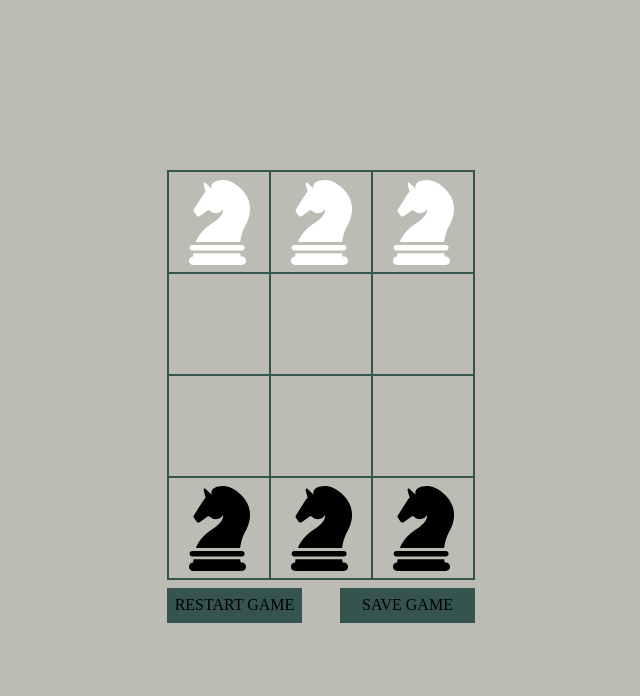
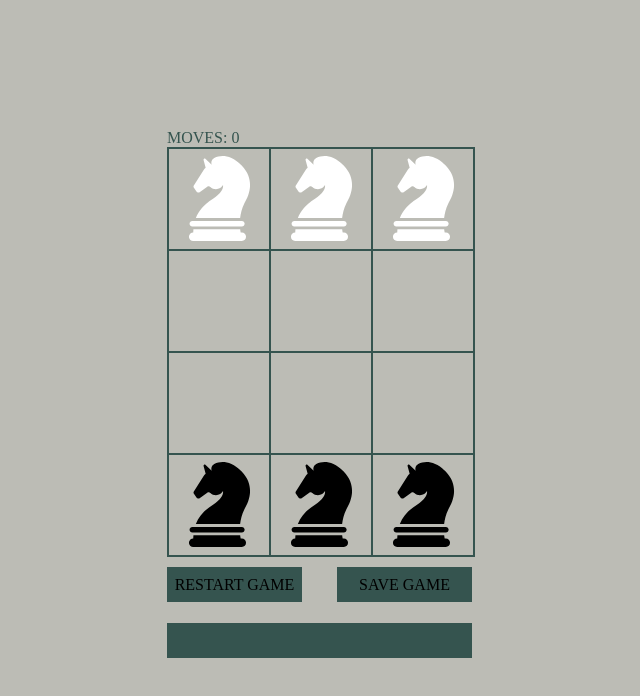
Before and after one commit to vanyakulinich/funny_chess_quiz, a React (Create React App) app: page / in a window 1280 px wide. Shown: the top 696 px of the page, without its empty margins (319-959 px from the left). Built offline with nearby package versions, Linux system fonts and the light colour scheme.

Commit message:
load last game added to ui

```diff
--- a/src/components/buttons/GameNavButton.jsx
+++ b/src/components/buttons/GameNavButton.jsx
@@ -1,6 +1,6 @@
-import React from "react";
-import PropTypes from "prop-types";
-import styled from "styled-components";
+import React from 'react'
+import PropTypes from 'prop-types'
+import styled from 'styled-components'
 
 const ButtonWrapper = styled.button`
   outline: none;
@@ -9,8 +9,8 @@ const ButtonWrapper = styled.button`
   border: none;
   text-transform: uppercase;
   cursor: pointer;
-  background-color: ${props => props.theme.color.steel};
-  color: ${props => props.theme.color.black};
+  background-color: ${props => props.theme.color[props.disabled ? 'steel50' : 'steel']};
+  color: ${props => props.theme.color[props.disabled ? 'black50' : 'black']};
   font-size: ${props => props.theme.font.size.s16};
   &:focus,
   &:active {
@@ -21,20 +21,26 @@ const ButtonWrapper = styled.button`
     color: ${props => props.theme.color.black50};
     background-color: ${props => props.theme.color.steel50};
   }
-`;
+`
 
-const GameNavButton = ({ text, onClick }) => {
-  return <ButtonWrapper onClick={onClick}>{text}</ButtonWrapper>;
-};
+const GameNavButton = ({ text, onClick, disabled }) => {
+  return (
+    <ButtonWrapper onClick={onClick} disabled={disabled}>
+      {text}
+    </ButtonWrapper>
+  )
+}
 
 GameNavButton.propTypes = {
   text: PropTypes.string,
-  onClick: PropTypes.func
-};
+  onClick: PropTypes.func,
+  disabled: PropTypes.bool,
+}
 
 GameNavButton.defaultProps = {
-  text: "",
-  onClick: () => {}
-};
+  text: '',
+  onClick: () => {},
+  disabled: false,
+}
 
-export default GameNavButton;
+export default GameNavButton
--- a/src/components/buttons/GameNavButtonsGroup.jsx
+++ b/src/components/buttons/GameNavButtonsGroup.jsx
@@ -1,36 +1,50 @@
-import React from 'react';
-import PropTypes from 'prop-types';
-import styled from 'styled-components';
-import GameNavButton from './GameNavButton';
+import React from 'react'
+import PropTypes from 'prop-types'
+import styled from 'styled-components'
+import GameNavButton from './GameNavButton'
 
 const ButtonsGroupWrapper = styled.div`
-  ${props => props.theme.flex.centerAll}
+  display: flex;
+  flex-wrap: wrap;
   justify-content: space-between;
-  height: 50px;
+  align-items: center;
+  height: 115px;
+  width: 305px;
+`
+const FullWidthBtnWrapper = styled.div`
   width: 100%;
-`;
+  & > button {
+    width: 100%;
+  }
+`
 
-const GameNavButtonsGroup = ({ restartText, saveText, onRestartClick, onSaveClick }) => {
+const GameNavButtonsGroup = ({ restartText, saveText, loadLastGameText, clickHandler, isWinner }) => {
+  const saveBtnHandler = () => !isWinner && clickHandler(saveText)
   return (
     <ButtonsGroupWrapper>
-      {restartText && <GameNavButton text={restartText} onClick={onRestartClick} />}
-      {saveText && <GameNavButton text={saveText} onClick={onSaveClick} />}
+      {restartText && <GameNavButton text={restartText} onClick={clickHandler(restartText)} />}
+      {saveText && <GameNavButton text={saveText} onClick={saveBtnHandler} disabled={isWinner} />}
+      <FullWidthBtnWrapper>
+        {loadLastGameText && <GameNavButton text={clickHandler(loadLastGameText)} />}
+      </FullWidthBtnWrapper>
     </ButtonsGroupWrapper>
-  );
-};
+  )
+}
 
 GameNavButtonsGroup.propTypes = {
   restartText: PropTypes.string,
   saveText: PropTypes.string,
   onRestartClick: PropTypes.func,
-  onSaveClick: PropTypes.func,
-};
+  isWinner: PropTypes.bool,
+  loadLastGameText: PropTypes.string,
+}
 
 GameNavButtonsGroup.defaultProps = {
   restartText: '',
   saveText: '',
-  onRestartClick: () => {},
-  onSaveClick: () => {},
-};
+  clickHandler: () => {},
+  isWinner: false,
+  loadLastGameText: '',
+}
 
-export default GameNavButtonsGroup;
+export default GameNavButtonsGroup
--- a/src/containers/GameContainer.jsx
+++ b/src/containers/GameContainer.jsx
@@ -1,15 +1,17 @@
-import React from 'react';
+import React from 'react'
 
-import GameFieldContainer from './GameFieldContainer';
-import GameNavContainer from './GameNavContainer';
+import GameFieldContainer from './GameFieldContainer'
+import GameNavContainer from './GameNavContainer'
+import GameMovesInfoContainer from './GameMovesInfoContainer'
 
 const GameContainer = () => {
   return (
     <>
+      <GameMovesInfoContainer />
       <GameFieldContainer />
       <GameNavContainer />
     </>
-  );
-};
+  )
+}
 
-export default GameContainer;
+export default GameContainer
--- a/src/containers/GameMovesInfoContainer.jsx
+++ b/src/containers/GameMovesInfoContainer.jsx
@@ -1,3 +1,30 @@
+import React from 'react'
+import styled from 'styled-components'
+import useGameStore from '../hooks/useGameStore'
+
+const MovesInfoWrapper = styled.div`
+  position: relative;
+`
+
+const CongratsWrapper = styled.div`
+  font-size: ${props => props.theme.font.size.s20};
+  position: absolute;
+  top: -28px;
+  left: -9px;
+  width: 340px;
+`
+
+const GameMovesInfoContainer = () => {
+  const { movesCount, isWinner } = useGameStore()
+  return (
+    <MovesInfoWrapper>
+      {isWinner && <CongratsWrapper>Congratulations! You completed the quiz!</CongratsWrapper>}
+      <div>MOVES: {movesCount}</div>
+    </MovesInfoWrapper>
+  )
+}
+
+export default GameMovesInfoContainer
 // TODO
 /**
  * ADD MOVES COUNT HERE AND INFO ABOUT RECORDS OF USER
--- a/src/containers/GameNavContainer.jsx
+++ b/src/containers/GameNavContainer.jsx
@@ -1,27 +1,42 @@
-import React from 'react';
-// import useGameStore from '../hooks/useGameStore';
-import useGameActions from '../hooks/useGameActions';
+import React from 'react'
+import useGameStore from '../hooks/useGameStore'
+import useGameActions from '../hooks/useGameActions'
 
-import GameNavButtonsGroup from '../components/buttons/GameNavButtonsGroup';
+import GameNavButtonsGroup from '../components/buttons/GameNavButtonsGroup'
 
 const GameNavContainer = () => {
-  // const { movesCount, isWinner } = useGameStore();
-  const { restartGame, saveGame } = useGameActions();
+  const { restartGame, saveGame, loadLastSavedGame } = useGameActions()
+  const { isWinner } = useGameStore()
 
-  //   TODO: add restart and save game buttons, moves count and components to style this stuff
+  const buttonsMap = {
+    restart: {
+      text: 'restart game',
+      handler: restartGame,
+    },
+    save: {
+      text: 'save game',
+      handler: saveGame,
+    },
+    load: {
+      text: 'load last saved game',
+      handler: loadLastSavedGame,
+    },
+  }
+
+  const clickHandler = buttonText => () => {
+    const button = Object.values(buttonsMap).find(el => el.text === buttonText)
+    if (button) button.handler()
+  }
+
   return (
-    <>
-      <GameNavButtonsGroup
-        restartText="restart game"
-        saveText="save game"
-        onRestartClick={restartGame}
-        onSaveClick={saveGame}
-      />
-      {/* TODO: remove it from here to GameMovesInfoContainer */}
-      {/* <div>MOVES: {movesCount}</div>
-      {isWinner && <div>You completed the quiz!</div>} */}
-    </>
-  );
-};
+    <GameNavButtonsGroup
+      restartText={buttonsMap.restart.text}
+      saveText={buttonsMap.save.text}
+      loadLastGameText={buttonsMap.load.text}
+      clickHandler={clickHandler}
+      isWinner={isWinner}
+    />
+  )
+}
 
-export default GameNavContainer;
+export default GameNavContainer
--- a/src/providers/gameProvider.js
+++ b/src/providers/gameProvider.js
@@ -1,78 +1,69 @@
-import React, { useState } from 'react';
-import PropTypes from 'prop-types';
-import { GameService } from '../services/GameService';
-import { START_GAME_POSITIONS, HORSES } from '../constants/gameDetails';
-import { deepCopyArray } from '../utils/jsUtils';
+import React, { useState } from 'react'
+import PropTypes from 'prop-types'
+import { GameService } from '../services/GameService'
+import { HORSES } from '../constants/gameDetails'
+import { deepCopyArray } from '../utils/jsUtils'
 
-// TODO: move this to game service
-const defaultContext = {
-  positions: START_GAME_POSITIONS,
-  selectedHorse: {
-    position: { row: undefined, cell: undefined },
-    avaliableMoves: [],
-  },
-  isWinner: false,
-  movesCount: 0,
-  personalRecord: undefined,
-};
+const gameService = new GameService()
+const defaultPositions = gameService.getDefaultPositions()
 
-const gameService = new GameService();
-
-export const GameContext = React.createContext();
+export const GameContext = React.createContext()
 
 const GameContextProvider = ({ children }) => {
-  const [context, changeContext] = useState({ ...defaultContext });
-  const updateContext = updatedPart => changeContext({ ...context, ...updatedPart });
+  const [context, changeContext] = useState({ ...defaultPositions })
+  const updateContext = updatedPart => changeContext({ ...context, ...updatedPart })
 
   const selectHorse = positionObj => {
-    const { row, cell } = positionObj;
-    const { position: selectedPos } = context.selectedHorse;
+    const { row, cell } = positionObj
+    const { position: selectedPos } = context.selectedHorse
     // avoids useless selections for same cell
-    if (row === selectedPos.row && cell === selectedPos.cell) return;
+    if (row === selectedPos.row && cell === selectedPos.cell) return
 
-    const avaliableMoves = gameService.getAvaliavbleMovesPositions(positionObj);
-    updateContext({ selectedHorse: { position: positionObj, avaliableMoves } });
-  };
+    const avaliableMoves = gameService.getAvaliavbleMovesPositions(positionObj)
+    updateContext({ selectedHorse: { position: positionObj, avaliableMoves } })
+  }
 
   const moveSelectedHorse = newPositionObj => {
-    const { row: toRow, cell: toCell } = newPositionObj;
+    const { row: toRow, cell: toCell } = newPositionObj
     const {
       position: { row: curRow, cell: curCell },
-    } = context.selectedHorse;
-    const horseColor = context.positions[curRow][curCell];
-    const newPositions = deepCopyArray(context.positions);
-    newPositions[curRow][curCell] = HORSES.noHorse;
-    newPositions[toRow][toCell] = horseColor;
-    const isWinner = gameService.checkWinGame(newPositions);
-    const movesCount = context.movesCount + 1;
+    } = context.selectedHorse
+    const horseColor = context.positions[curRow][curCell]
+    const newPositions = deepCopyArray(context.positions)
+    newPositions[curRow][curCell] = HORSES.noHorse
+    newPositions[toRow][toCell] = horseColor
+    const isWinner = gameService.checkWinGame(newPositions)
+    const movesCount = context.movesCount + 1
     updateContext({
       positions: [...newPositions],
-      selectedHorse: { ...defaultContext.selectedHorse },
+      selectedHorse: { ...defaultPositions.selectedHorse },
       isWinner,
       movesCount,
       ...(isWinner && {
         personalRecord:
           !context.personalRecord || movesCount < context.personalRecord ? movesCount : context.personalRecord,
       }),
-    });
-  };
+    })
+  }
 
   // TODO: saving current game in indexDB
-  const saveGame = () => {};
+  const saveGame = () => {}
 
-  const restartGame = () => changeContext({ ...defaultContext });
+  const loadLastSavedGame = () => {}
+
+  const restartGame = () => changeContext({ ...defaultPositions })
 
   const currentContext = {
     store: { ...context },
-    actions: { selectHorse, moveSelectedHorse, saveGame, restartGame },
-  };
+    actions: { selectHorse, moveSelectedHorse, saveGame, restartGame, loadLastSavedGame },
+  }
 
   // provider wrapper
-  return <GameContext.Provider value={currentContext}>{children}</GameContext.Provider>;
-};
+  return <GameContext.Provider value={currentContext}>{children}</GameContext.Provider>
+}
 
 GameContextProvider.propTypes = {
   children: PropTypes.oneOfType([PropTypes.node, PropTypes.arrayOf(PropTypes.node)]),
-};
+}
 
-export default GameContextProvider;
+export default GameContextProvider
--- a/src/services/GameService.js
+++ b/src/services/GameService.js
@@ -1,21 +1,36 @@
-import { compareMultiArraysOfStrings } from "../utils/jsUtils";
-import {
-  WIN_GAME_POSITIONS,
-  AVALIABLE_MOVES_MAP
-} from "../constants/gameDetails";
+import { compareMultiArraysOfStrings } from '../utils/jsUtils'
+import { WIN_GAME_POSITIONS, START_GAME_POSITIONS, AVALIABLE_MOVES_MAP } from '../constants/gameDetails'
 
 export class GameService {
+  constructor(/*TODO: inject storageService */) {
+    this.defaultPositions = {
+      positions: START_GAME_POSITIONS,
+      selectedHorse: {
+        position: { row: undefined, cell: undefined },
+        avaliableMoves: [],
+      },
+      isWinner: false,
+      movesCount: 0,
+      personalRecord: undefined,
+    }
+  }
+
+  getDefaultPositions() {
+    return this.defaultPositions
+  }
+
+  setStartPositionFromStorage() {
+    // TODO
+  }
+
   getAvaliavbleMovesPositions(currentHorsePositionObj) {
-    const { row, cell } = currentHorsePositionObj;
-    const movesMapKey = `${row}${cell}`;
-    const avaliableMoves = AVALIABLE_MOVES_MAP[movesMapKey];
-    //   TODO
-    return avaliableMoves;
+    const { row, cell } = currentHorsePositionObj
+    const movesMapKey = `${row}${cell}`
+    const avaliableMoves = AVALIABLE_MOVES_MAP[movesMapKey]
+    return avaliableMoves
   }
 
   checkWinGame(positions) {
-    return compareMultiArraysOfStrings(WIN_GAME_POSITIONS, positions);
+    return compareMultiArraysOfStrings(WIN_GAME_POSITIONS, positions)
   }
-
-  //   TODO: add methods for interacting with indexDB
 }
```
Also changed, not shown: src/App.jsx (+8 -7 lines), src/containers/GameFieldContainer.jsx (+37 -41 lines), src/styles/gameTheme.js (+24 -24 lines).
